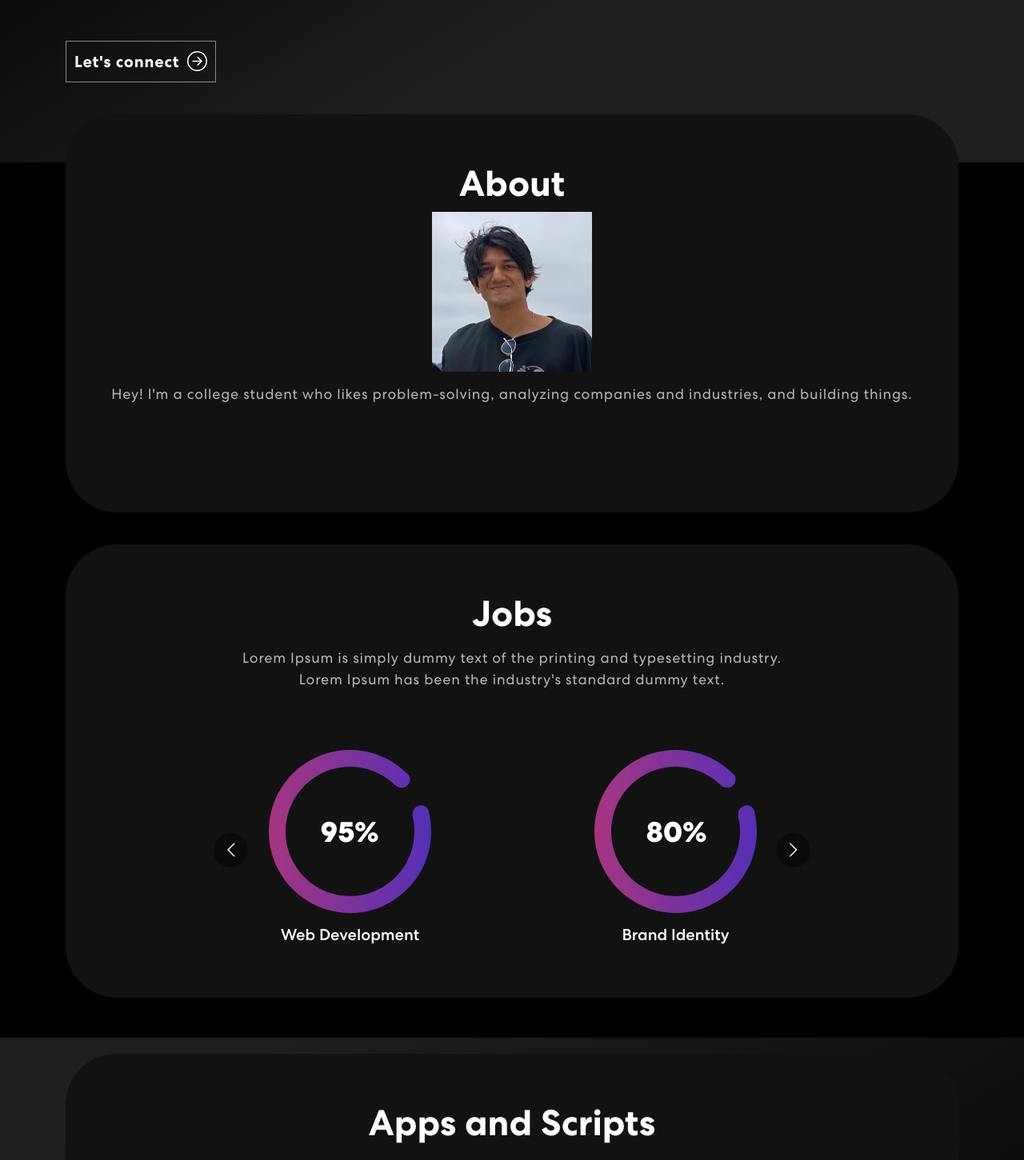
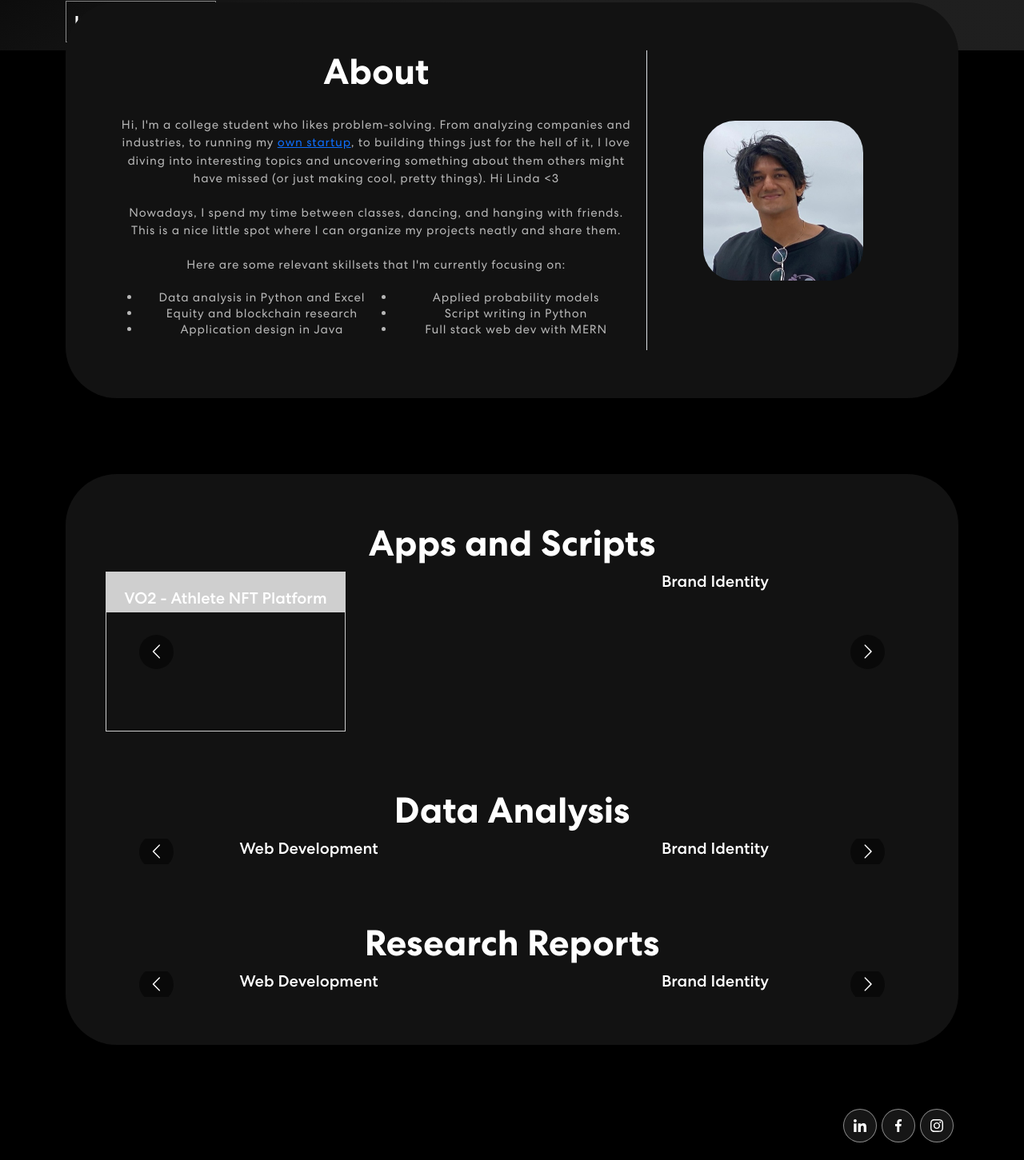
Before and after one commit to abagui11/personal-website, a React (Create React App) app: page / in a window 1280 px wide. Shown: the part 333-1784 px from the top of the page at 80% size. Built offline with nearby package versions, Linux system fonts and the light colour scheme.

Commit message:
committing changes

```diff
--- a/src/App.css
+++ b/src/App.css
@@ -233,7 +233,7 @@ nav.navbar .navbar-toggler[aria-expanded="true"] .navbar-toggler-icon {
 /************ Banner Css ************/
 .banner {
   margin-top: 0;
-  padding: 150px 0 100px 0;
+  padding: 100px 0 10px 0;
  /* background-image: url('./assets/img/banner-bg.png');*/
   background: linear-gradient(148.89deg, #000000 7.61%,#43434343 59.99%);
   background-position: top center;
@@ -302,46 +302,66 @@ nav.navbar .navbar-toggler[aria-expanded="true"] .navbar-toggler-icon {
   border-right: 0.08em solid #666;
 }
 
-/************ Skills Css ************/
-.skill {
-  padding: 0 0 50px 0;
+/************ About Css ************/
+.about {
+  padding: 0 0 75px 0;
   position: relative;
   background: #000000;
+  /*background: linear-gradient(to right, #c6ffdd, #f7797d);*/
+  /*add background image with splotches*/
 }
-.skill-bx {
+.about-bx {
   background: #121212;
   border-radius: 64px;
   text-align: center;
   padding: 60px 50px;
   margin-top: -60px;
 }
-.skill h2 {
+.about h2 {
 	font-size: 45px;
 	font-weight: 700;
+  padding: 0 0 20px 0;
 }
-.skill p {
+.about p {
     color: #B8B8B8;
-    font-size: 18px;
+    font-size: 15px;
     letter-spacing: 0.8px;
     line-height: 1.5em;
-    margin: 14px 0 75px 0;
+    margin: 5px 0 20px 0;
 }
-.skill-slider {
+.about-slider {
   width: 80%;
   margin: 0 auto;
   position: relative;
 }
-.skill-slider .item img {
+.about-slider .item img {
   width: 50%;
   margin: 0 auto 15px auto;
 }
-.background-image-left {
+.about-image-left {
   top: 28%;
   position: absolute;
   bottom: 0;
   width: 40%;
   z-index: -4;
 }
+
+.about ul{
+  columns: 2;
+  color: #B8B8B8;
+    font-size: 15px;
+    letter-spacing: 0.8px;
+    line-height: 1.5em;
+}
+
+
+.about img{
+  border-radius: 20%;
+  transition: 0.3s ease-in-out;
+	-webkit-transition: .3s ease-in-out;
+
+}
+
 
 /************ Jobs Css ************/
 .job {
@@ -388,7 +408,8 @@ nav.navbar .navbar-toggler[aria-expanded="true"] .navbar-toggler-icon {
 .project {
   padding: 80px 0;
   position: relative;
-  background: linear-gradient(148.89deg, #43434343 7.61%,#000000 59.99%);
+  /*background: linear-gradient(148.89deg, #43434343 7.61%,#000000 59.99%);*/
+  background: #000000;
 }
 .project h2 {
 	font-size: 45px;
@@ -397,12 +418,13 @@ nav.navbar .navbar-toggler[aria-expanded="true"] .navbar-toggler-icon {
 }
 .project p {
   color: #B8B8B8;
-  font-size: 18px;
+  font-size: 15px;
   letter-spacing: 0.8px;
   line-height: 1.5em;
   margin: 14px auto 30px auto;
+  padding: 10px 10px 10px 10px;
   text-align: center;
-  width: 56%;
+  width: 80%;
 }
 .project .nav.nav-pills {
   width: 72%;
@@ -457,58 +479,64 @@ nav.navbar .navbar-toggler[aria-expanded="true"] .navbar-toggler-icon {
   border: 1px solid rgba(255, 255, 255, 0.5);
   border-radius: 0 55px 55px 0;
 }
-.proj-imgbx {
+
+.panel {
   position: relative;
-  border-radius: 30px;
+  width: 300px;
+  height: 200px;
+  border: 1px solid #ccc;
   overflow: hidden;
-  margin-bottom: 24px;
 }
-.proj-imgbx::before {
-  content: "";
-  background: linear-gradient(90.21deg, #AA367C -5.91%, #4A2FBD 111.58%);
-  opacity: 0.85;
+
+.panel-title {
   position: absolute;
+  top: 0;
+  left: 0;
   width: 100%;
-  height: 0;
-  transition: 0.4s ease-in-out;
+  height: 50px;
+  padding: 20px;
+  box-sizing: border-box;
+  background-color: rgba(255, 255, 255, 0.8);
+  transition: background-color 0.5s;
 }
-.proj-imgbx:hover::before {
-  height: 100%;
+
+.panel:hover .panel-title {
+  background-color: rgba(255, 255, 255, 1);
 }
-.proj-txtx {
+
+.panel-content {
   position: absolute;
-  text-align: center;
-  top: 65%;
-  left: 50%;
-  transform: translate(-50%, -50%);
-  transition: 0.5s ease-in-out;
+  top: 50px;
+  left: 0;
+  width: 100%;
+  height: calc(100% - 50px);
+  padding: 20px;
+  box-sizing: border-box;
   opacity: 0;
-  width: 100%;
+  transition: opacity 0.5s;
 }
-.proj-imgbx:hover .proj-txtx {
-  top: 50%;
+
+.panel:hover .panel-content {
   opacity: 1;
 }
-.proj-txtx h4 {
-  font-size: 30px;
-  font-weight: 700;
-  letter-spacing: 0.8px;
-  line-height: 1.1em;
+
+.panel p.hover-text {
+  display: none;
 }
-.proj-txtx span {
-  font-style: italic;
-  font-weight: 400;
-  font-size: 15px;
-  letter-spacing: 0.8px;
+
+.panel:hover p.hover-text {
+  display: block;
+  animation: fade-in 0.5s;
 }
-.background-image-right {
-  top: 20%;
-  position: absolute;
-  bottom: 0;
-  width: 35%;
-  right: 0;
-  z-index: -4;
+
+@keyframes fade-in {
+  from { opacity: 0; }
+  to { opacity: 1; }
 }
+
+
+
+
 
 /************ Projects Css ************/
 .contact {
--- a/src/App.js
+++ b/src/App.js
@@ -15,7 +15,6 @@ function App() {
       <NavBar />
       <Banner />
       <About />
-      <Jobs />
       <Projects />
       <Footer />
     </div>
--- a/src/components/About.js
+++ b/src/components/About.js
@@ -2,20 +2,44 @@
 import 'react-multi-carousel/lib/styles.css';
 import colorSharp from "../assets/img/color-sharp.png"
 import pfpImg from "../assets/img/pfp_usual.jpg";
+import { Col, Container, Row} from "react-bootstrap"
 
 export const About = () => {
 
       return (
-        <section className="skill" id="skills">
+        <section className="about" id="about">
+            <Container>
+            </Container>
             <div className="container">
                 <div className="row">
                     <div className="col-12">
-                        <div className="skill-bx wow zoomIn">
-                            <h2>About</h2>
+                        <div className="about-bx wow zoomIn">
 
-                            <img style={{ width: 200, height: 200 }} src = {pfpImg} />
-                            <p>Hey! I'm a college student who likes problem-solving, analyzing companies and industries, and building things. </p>
+                            <Container>
+                                <Row className="align-items-center">
+                                    <Col xs={12} md={8} xl={8} className="pr-5 square border-end">
+                                        <h2>About</h2>
+                                        <p>Hi, I'm a college student who likes problem-solving. From analyzing companies and industries, to running my <a target="_blank" href="https://www.vo2.fans/">own startup</a>, to building things just for the hell of it,
+                                        I love diving into interesting topics and uncovering something about them others might have missed (or just making cool, pretty things). Hi Linda &lt;3</p>
 
+
+                                        <p>Nowadays, I spend my time between classes, dancing, and hanging with friends. This is a nice little spot where I can organize my projects neatly and share them.</p>
+
+                                        <p>Here are some relevant skillsets that I'm currently focusing on:</p>
+                                        <ul>
+                                            <li>Data analysis in Python and Excel</li>
+                                            <li>Equity and blockchain research</li>
+                                            <li>Application design in Java</li>
+                                            <li>Applied probability models</li>
+                                            <li>Script writing in Python</li>
+                                            <li>Full stack web dev with MERN</li>
+                                        </ul>
+                                    </Col>
+                                    <Col xs={12} md={4} xl={4}>
+                                        <img style={{ width: 200, height: 200 }} src = {pfpImg} />
+                                    </Col>
+                                </Row>
+                            </Container>
                         </div>
                     </div>
                 </div>
--- a/src/components/NavBar.js
+++ b/src/components/NavBar.js
@@ -37,8 +37,7 @@ export const NavBar = () => {
             <Navbar.Collapse id="basic-navbar-nav">
             <Nav className="me-auto">
                 <Nav.Link href="#home" className = {activeLink === 'home' ? 'active navbar-link' : 'navbar-link'} onClick={() => onUpdateActiveLink('home')}>Home</Nav.Link>
-                <Nav.Link href="#skills" className = {activeLink === 'skills' ? 'active navbar-link' : 'navbar-link'} onClick={() => onUpdateActiveLink('skills')}>About</Nav.Link>
-                <Nav.Link href="#jobs" className = {activeLink === 'jobs' ? 'active navbar-link' : 'navbar-link'} onClick={() => onUpdateActiveLink('jobs')}>Jobs</Nav.Link>
+                <Nav.Link href="#about" className = {activeLink === 'about' ? 'active navbar-link' : 'navbar-link'} onClick={() => onUpdateActiveLink('about')}>About</Nav.Link>
                 <Nav.Link href="#projects" className = {activeLink === 'projects' ? 'active navbar-link' : 'navbar-link'} onClick={() => onUpdateActiveLink('projects')}>Projects</Nav.Link>
 
             </Nav>
--- a/src/components/Projects.js
+++ b/src/components/Projects.js
@@ -3,6 +3,7 @@ import meter2 from "../assets/img/meter2.svg";
 import meter3 from "../assets/img/meter3.svg";
 import Carousel from 'react-multi-carousel';
 import 'react-multi-carousel/lib/styles.css';
+import { Col, Container, Row} from "react-bootstrap"
 import arrow1 from "../assets/img/arrow1.svg";
 import arrow2 from "../assets/img/arrow2.svg";
 import colorSharp from "../assets/img/color-sharp.png"
@@ -35,45 +36,49 @@ export const Projects = () => {
                 <div className="col-12">
                     <div className="job-bx wow zoomIn">
                         <h2>Apps and Scripts</h2>
-                        <p>Lorem Ipsum is simply dummy text of the printing and typesetting industry.</p>
+
                         <Carousel responsive={responsive} infinite={true} className="owl-carousel owl-theme skill-slider">
                             <div className="item">
-                                <img src={meter1} alt="Image" />
-                                <h5>Web Development</h5>
+
+                                <div class="panel">
+                                    <h5 class="panel-title">VO2 - Athlete NFT Platform</h5>
+                                    <div class="panel-content">
+                                        <p>Default Text</p>
+                                        <p class="hover-text">Hover Text</p>
+                                    </div>
+                                </div>
+
                             </div>
                             <div className="item">
-                                <img src={meter2} alt="Image" />
+
                                 <h5>Brand Identity</h5>
                             </div>
                             <div className="item">
-                                <img src={meter3} alt="Image" />
+
                                 <h5>Logo Design</h5>
                             </div>
                             <div className="item">
-                                <img src={meter1} alt="Image" />
+
                                 <h5>Web Development</h5>
                             </div>
+
                         </Carousel>
                         <br/>
                         <br/>
                         <br/>
                         <h2>Data Analysis</h2>
-                        <p>Lorem Ipsum is simply dummy text of the printing and typesetting industry.</p>
+
                         <Carousel responsive={responsive} infinite={true} className="owl-carousel owl-theme skill-slider">
                             <div className="item">
-                                <img src={meter1} alt="Image" />
                                 <h5>Web Development</h5>
                             </div>
                             <div className="item">
-                                <img src={meter2} alt="Image" />
                                 <h5>Brand Identity</h5>
                             </div>
                             <div className="item">
-                                <img src={meter3} alt="Image" />
                                 <h5>Logo Design</h5>
                             </div>
                             <div className="item">
-                                <img src={meter1} alt="Image" />
                                 <h5>Web Development</h5>
                             </div>
                         </Carousel>
@@ -81,22 +86,18 @@ export const Projects = () => {
                         <br/>
                         <br/>
                         <h2>Research Reports</h2>
-                        <p>Lorem Ipsum is simply dummy text of the printing and typesetting industry.</p>
+
                         <Carousel responsive={responsive} infinite={true} className="owl-carousel owl-theme skill-slider">
                             <div className="item">
-                                <img src={meter1} alt="Image" />
                                 <h5>Web Development</h5>
                             </div>
                             <div className="item">
-                                <img src={meter2} alt="Image" />
                                 <h5>Brand Identity</h5>
                             </div>
                             <div className="item">
-                                <img src={meter3} alt="Image" />
                                 <h5>Logo Design</h5>
                             </div>
                             <div className="item">
-                                <img src={meter1} alt="Image" />
                                 <h5>Web Development</h5>
                             </div>
                         </Carousel>
```
